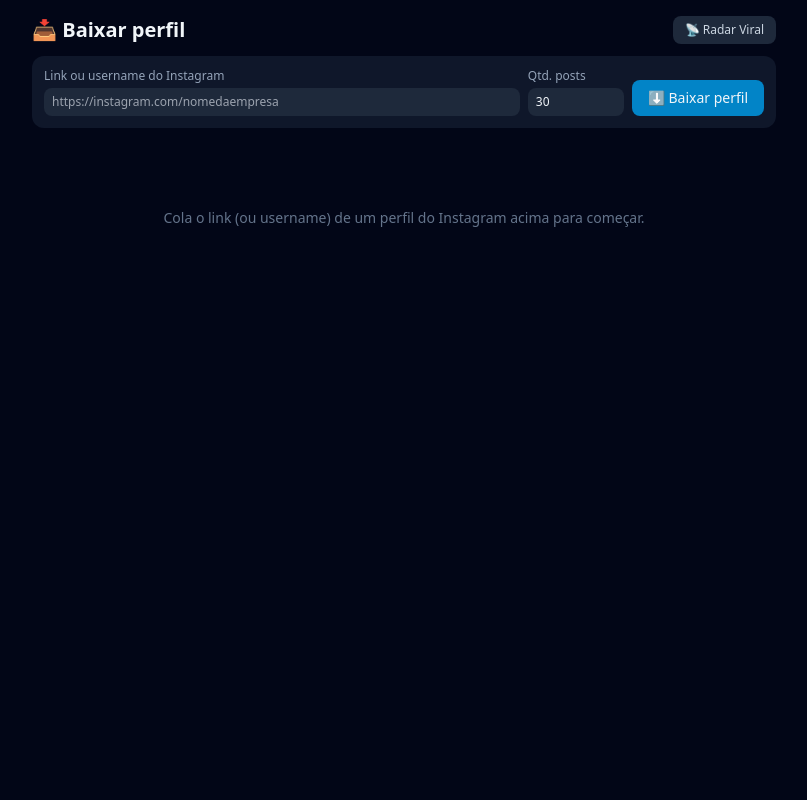
After one commit to anderson17quadri-cmd/Extrair, a Flask app: page /perfil in a window 1280 px wide. The commit adds this page. Shown: the whole page, without its empty margins (236-1043 px from the left). Run offline with Flask 3, Linux system fonts and the light colour scheme; some libraries are stand-ins or nearby versions.

Commit message:
Adiciona página na dashboard para baixar perfil e selecionar mídia
Novo /perfil: campo pra colar o link/username, dispara perfil.baixar_perfil()
e mostra a galeria de fotos/vídeos já baixados com checkbox de seleção,
download individual e download em lote (.zip) dos selecionados.

Corrige perfil.py: extrair_username()/baixar_perfil() usavam sys.exit() em
erro, o que derrubaria o processo Flask inteiro quando chamados pela
dashboard — agora levantam ValueError/RuntimeError, e só o CLI (main())
converte isso em sys.exit().

```diff
--- a/app.py
+++ b/app.py
@@ -3,14 +3,18 @@
 Lista os candidatos por score, com preview, métricas e legenda sugerida
 (sempre com crédito ao autor original). Correr com: python app.py
 """
+import io
+import json
+import zipfile
 from datetime import date, timedelta
 
 import requests
-from flask import Flask, abort, redirect, render_template, request, send_from_directory
+from flask import Flask, abort, redirect, render_template, request, send_file, send_from_directory
 
 import coletor
 import config
 import db
+import perfil
 from downloader import baixar_video, gerar_legenda
 
 app = Flask(__name__)
@@ -133,6 +137,95 @@ def marcar_usado(video_id):
     return redirect(request.form.get("voltar") or "/")
 
 
+def _pasta_perfil(username: str):
+    pasta = (config.DOWNLOADS_DIR / "perfis" / username).resolve()
+    base = (config.DOWNLOADS_DIR / "perfis").resolve()
+    if not pasta.is_relative_to(base):
+        abort(404)
+    return pasta
+
+
+def _galeria_perfil(username: str) -> list[dict]:
+    ficheiro_legendas = _pasta_perfil(username) / "legendas.json"
+    if not ficheiro_legendas.exists():
+        return []
+    legendas = json.loads(ficheiro_legendas.read_text(encoding="utf-8"))
+    pasta = _pasta_perfil(username)
+    itens = [
+        {"arquivo": nome, **info}
+        for nome, info in legendas.items()
+        if (pasta / nome).exists()
+    ]
+    itens.sort(key=lambda i: i["arquivo"], reverse=True)
+    return itens
+
+
+@app.route("/perfil")
+def perfil_pagina():
+    username = request.args.get("username", "").strip()
+    with_perfis = config.DOWNLOADS_DIR / "perfis"
+    perfis_existentes = sorted(p.name for p in with_perfis.iterdir() if p.is_dir()) if with_perfis.exists() else []
+    return render_template(
+        "perfil.html",
+        username=username,
+        galeria=_galeria_perfil(username) if username else [],
+        perfis_existentes=perfis_existentes,
+        erro=request.args.get("erro", ""),
+    )
+
+
+@app.route("/perfil/baixar", methods=["POST"])
+def perfil_baixar():
+    """Dispara o download de um perfil inteiro a partir da dashboard."""
+    entrada = request.form.get("perfil", "").strip()
+    try:
+        quantidade = min(max(int(request.form.get("quantidade") or 30), 1), 100)
+    except ValueError:
+        quantidade = 30
+
+    if not entrada:
+        return redirect("/perfil?erro=Cola+o+link+ou+username+do+perfil")
+    if not config.RAPIDAPI_KEY:
+        return redirect("/perfil?erro=Falta+a+RAPIDAPI_KEY+no+.env+do+servidor")
+
+    try:
+        username = perfil.extrair_username(entrada)
+        perfil.baixar_perfil(username, quantidade, mock=False)
+    except ValueError as erro:
+        return redirect(f"/perfil?erro={erro}")
+    except (RuntimeError, requests.RequestException) as erro:
+        return redirect(f"/perfil?erro=Erro+na+API%3A+{erro}")
+
+    return redirect(f"/perfil?username={username}")
+
+
+@app.route("/perfil/midia/<username>/<path:arquivo>")
+def perfil_midia(username, arquivo):
+    pasta = _pasta_perfil(username)
+    forcar_download = request.args.get("download") == "1"
+    return send_from_directory(pasta, arquivo, as_attachment=forcar_download)
+
+
+@app.route("/perfil/zip", methods=["POST"])
+def perfil_zip():
+    """Zipa só os ficheiros selecionados na galeria, para levar para a landing page."""
+    username = request.form.get("username", "").strip()
+    arquivos = request.form.getlist("arquivo")
+    if not username or not arquivos:
+        return redirect(f"/perfil?username={username}&erro=Seleciona+pelo+menos+um+ficheiro")
+
+    pasta = _pasta_perfil(username)
+    buffer = io.BytesIO()
+    with zipfile.ZipFile(buffer, "w", zipfile.ZIP_DEFLATED) as zip_ficheiro:
+        for nome in arquivos:
+            caminho = (pasta / nome).resolve()
+            if caminho.is_relative_to(pasta) and caminho.exists():
+                zip_ficheiro.write(caminho, arcname=nome)
+    buffer.seek(0)
+    return send_file(buffer, mimetype="application/zip", as_attachment=True,
+                      download_name=f"{username}-selecionados.zip")
+
+
 @app.route("/media/<nicho>/<video_id>.mp4")
 def media(nicho, video_id):
     pasta = (config.DOWNLOADS_DIR / nicho).resolve()
--- a/perfil.py
+++ b/perfil.py
@@ -45,7 +45,7 @@ def extrair_username(entrada: str) -> str:
         caminho = urlparse(entrada if "://" in entrada else f"https://{entrada}").path
         partes = [p for p in caminho.split("/") if p]
         if not partes:
-            sys.exit(f"ERRO: não consegui extrair o username de '{entrada}'")
+            raise ValueError(f"não consegui extrair o username de '{entrada}'")
         return partes[0]
     return entrada.lstrip("@")
 
@@ -166,8 +166,8 @@ def baixar_ficheiro(url: str, destino: Path) -> None:
 
 def baixar_perfil(username: str, quantidade: int, mock: bool = False, debug: bool = False) -> int:
     if not mock and not config.RAPIDAPI_KEY:
-        sys.exit(
-            "ERRO: RAPIDAPI_KEY não definida. Copia .env.example para .env "
+        raise RuntimeError(
+            "RAPIDAPI_KEY não definida. Copia .env.example para .env "
             "e coloca lá a tua chave (nunca no código)."
         )
 
@@ -223,8 +223,11 @@ def main():
     parser.add_argument("--debug", action="store_true", help="Mostra a resposta crua da 1ª página da API")
     args = parser.parse_args()
 
-    username = extrair_username(args.perfil)
-    baixar_perfil(username, args.quantidade, mock=args.mock, debug=args.debug)
+    try:
+        username = extrair_username(args.perfil)
+        baixar_perfil(username, args.quantidade, mock=args.mock, debug=args.debug)
+    except (ValueError, RuntimeError) as erro:
+        sys.exit(f"ERRO: {erro}")
 
 
 if __name__ == "__main__":
--- /dev/null
+++ b/templates/perfil.html
@@ -0,0 +1,116 @@
+<!DOCTYPE html>
+<html lang="pt">
+<head>
+  <meta charset="UTF-8">
+  <meta name="viewport" content="width=device-width, initial-scale=1.0">
+  <title>Baixar perfil · Radar Viral</title>
+  <script src="https://cdn.tailwindcss.com"></script>
+</head>
+<body class="bg-slate-950 text-slate-100 min-h-screen">
+  <div class="max-w-3xl mx-auto px-3 py-4">
+    <header class="mb-3 flex items-center justify-between gap-2">
+      <h1 class="text-xl font-bold">📥 Baixar perfil</h1>
+      <a href="/" class="text-xs bg-slate-800 hover:bg-slate-700 px-3 py-1.5 rounded-lg text-slate-300">
+        📡 Radar Viral
+      </a>
+    </header>
+
+    {% if erro %}
+      <p class="mb-3 bg-red-950 border border-red-800 text-red-300 text-xs rounded-lg px-3 py-2">
+        ⚠️ {{ erro }}
+      </p>
+    {% endif %}
+
+    <form method="post" action="/perfil/baixar" onsubmit="iniciarDownload(this)"
+          class="flex flex-wrap items-end gap-2 mb-4 bg-slate-900 p-3 rounded-xl text-sm">
+      <label class="flex flex-col text-xs text-slate-400 flex-1 min-w-[160px]">
+        Link ou username do Instagram
+        <input type="text" name="perfil" list="perfis-existentes" required value="{{ username }}"
+               placeholder="https://instagram.com/nomedaempresa"
+               class="mt-1 bg-slate-800 rounded-lg px-2 py-1.5 text-slate-100">
+        <datalist id="perfis-existentes">
+          {% for p in perfis_existentes %}<option value="{{ p }}">{% endfor %}
+        </datalist>
+      </label>
+      <label class="flex flex-col text-xs text-slate-400 w-24">
+        Qtd. posts
+        <input type="number" name="quantidade" value="30" min="1" max="100"
+               class="mt-1 bg-slate-800 rounded-lg px-2 py-1.5 text-slate-100">
+      </label>
+      <button class="bg-sky-600 hover:bg-sky-500 px-4 py-2 rounded-lg font-medium">
+        ⬇️ Baixar perfil
+      </button>
+    </form>
+
+    {% if username and not galeria %}
+      <p class="text-slate-500 text-center py-16 text-sm">
+        Ainda não há nada baixado para <strong>@{{ username }}</strong>.
+        Usa o formulário acima para coletar.
+      </p>
+    {% elif not username %}
+      <p class="text-slate-500 text-center py-16 text-sm">
+        Cola o link (ou username) de um perfil do Instagram acima para começar.
+      </p>
+    {% endif %}
+
+    {% if galeria %}
+    <form method="post" action="/perfil/zip" id="form-zip">
+      <input type="hidden" name="username" value="{{ username }}">
+      <div class="flex items-center justify-between mb-2 text-xs text-slate-400">
+        <span>@{{ username }} — {{ galeria|length }} ficheiro(s)</span>
+        <div class="flex gap-2">
+          <button type="button" onclick="marcarTodos(true)" class="underline">Selecionar todos</button>
+          <button type="button" onclick="marcarTodos(false)" class="underline">Limpar</button>
+        </div>
+      </div>
+
+      <div class="grid grid-cols-2 sm:grid-cols-3 gap-2 mb-16">
+        {% for item in galeria %}
+        <label class="relative bg-slate-900 rounded-lg overflow-hidden block cursor-pointer">
+          <input type="checkbox" name="arquivo" value="{{ item.arquivo }}"
+                 class="absolute top-1.5 left-1.5 z-10 w-5 h-5 rounded accent-sky-500">
+          <div class="aspect-square bg-black flex items-center justify-center">
+            {% if item.tipo == "video" %}
+              <video src="/perfil/midia/{{ username }}/{{ item.arquivo }}" muted playsinline preload="metadata"
+                     class="w-full h-full object-cover"></video>
+            {% else %}
+              <img src="/perfil/midia/{{ username }}/{{ item.arquivo }}" loading="lazy"
+                   class="w-full h-full object-cover" alt="">
+            {% endif %}
+          </div>
+          <div class="p-1.5">
+            <p class="text-[10px] text-slate-400 line-clamp-2">{{ item.legenda }}</p>
+            <a href="/perfil/midia/{{ username }}/{{ item.arquivo }}?download=1" download
+               onclick="event.stopPropagation()"
+               class="mt-1 inline-block bg-slate-700 hover:bg-slate-600 px-2 py-0.5 rounded text-[10px]">
+              ⬇️ Baixar este
+            </a>
+          </div>
+        </label>
+        {% endfor %}
+      </div>
+
+      <div class="fixed bottom-0 left-0 right-0 bg-slate-900 border-t border-slate-800 p-3">
+        <div class="max-w-3xl mx-auto flex justify-end">
+          <button class="bg-emerald-600 hover:bg-emerald-500 px-4 py-2 rounded-lg font-medium text-sm">
+            ⬇️ Baixar selecionados (.zip)
+          </button>
+        </div>
+      </div>
+    </form>
+    {% endif %}
+  </div>
+
+  <script>
+    function marcarTodos(valor) {
+      document.querySelectorAll('#form-zip input[type=checkbox]').forEach(c => c.checked = valor);
+    }
+
+    function iniciarDownload(form) {
+      const botao = form.querySelector("button");
+      botao.disabled = true;
+      botao.textContent = "⏳ A baixar... (pode demorar)";
+    }
+  </script>
+</body>
+</html>
```
Also changed, not shown: templates/index.html (+9 -4 lines).
